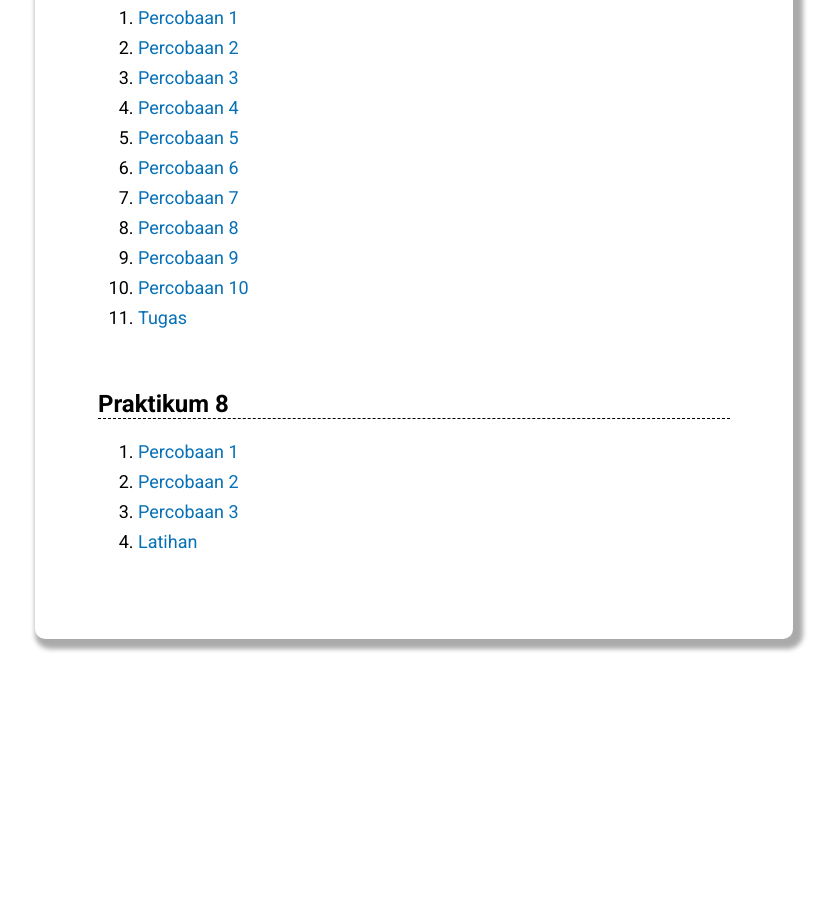
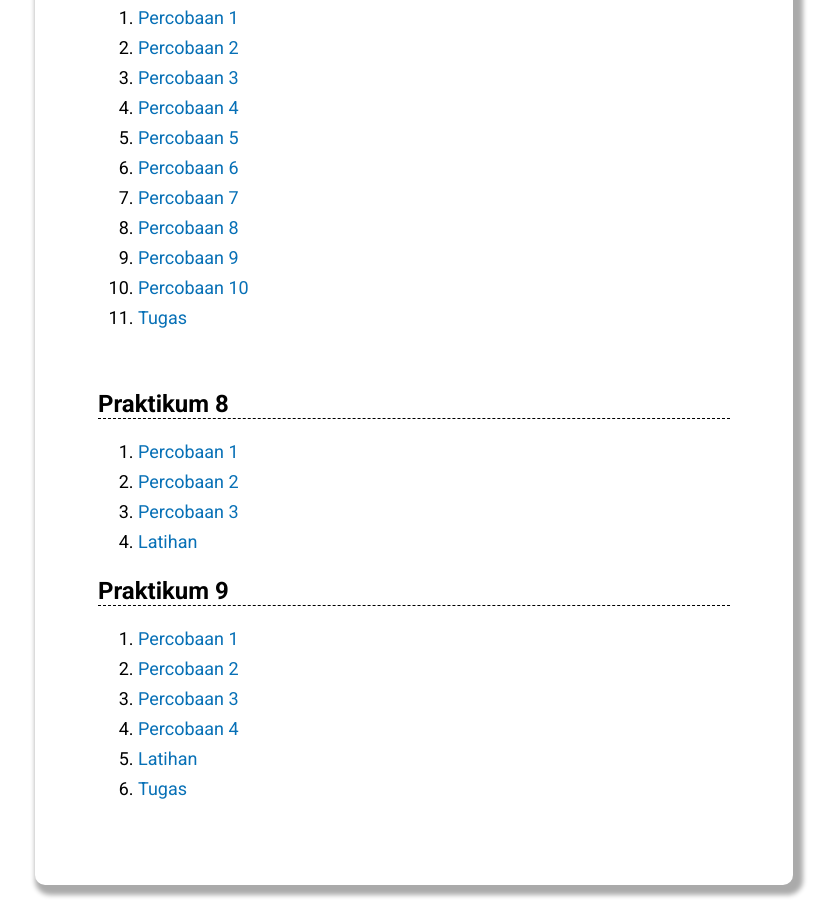
Before and after one commit to Zorgons905/Homepage, a plain HTML site: page index.html in a window 1280 px wide. Shown: the part 1231-2142 px from the top of the page, without its empty margins (226-1063 px from the left). Before the commit the page ends 1895 px from the top, so only its background shows below. Drawn offline with Linux system fonts and the light colour scheme.

Commit message:
Update index.html

```diff
--- a/index.html
+++ b/index.html
@@ -120,6 +120,15 @@
             <li><a href="https://zorgons905.github.io/ZORO-4/circle.html">Percobaan 3</a></li>
             <li><a href="https://zorgons905.github.io/ZORO-4/Latihan.html">Latihan</a></li>
         </ol>
+        <h2>Praktikum 9</h2>
+        <ol>
+            <li><a href="https://zorgons905.github.io/ZORO-5/index.html">Percobaan 1</a></li>
+            <li><a href="https://zorgons905.github.io/ZORO-5/slide.html">Percobaan 2</a></li>
+            <li><a href="https://zorgons905.github.io/ZORO-5/bar.html">Percobaan 3</a></li>
+            <li><a href="https://zorgons905.github.io/ZORO-5/pie.html">Percobaan 4</a></li>
+            <li><a href="https://zorgons905.github.io/ZORO-5/Latihan.html">Latihan</a></li>
+            <li><a href="https://zorgons905.github.io/ZORO-5/Tugas.html">Tugas</a></li>
+        </ol>
     </div>
 </body>
 
```
